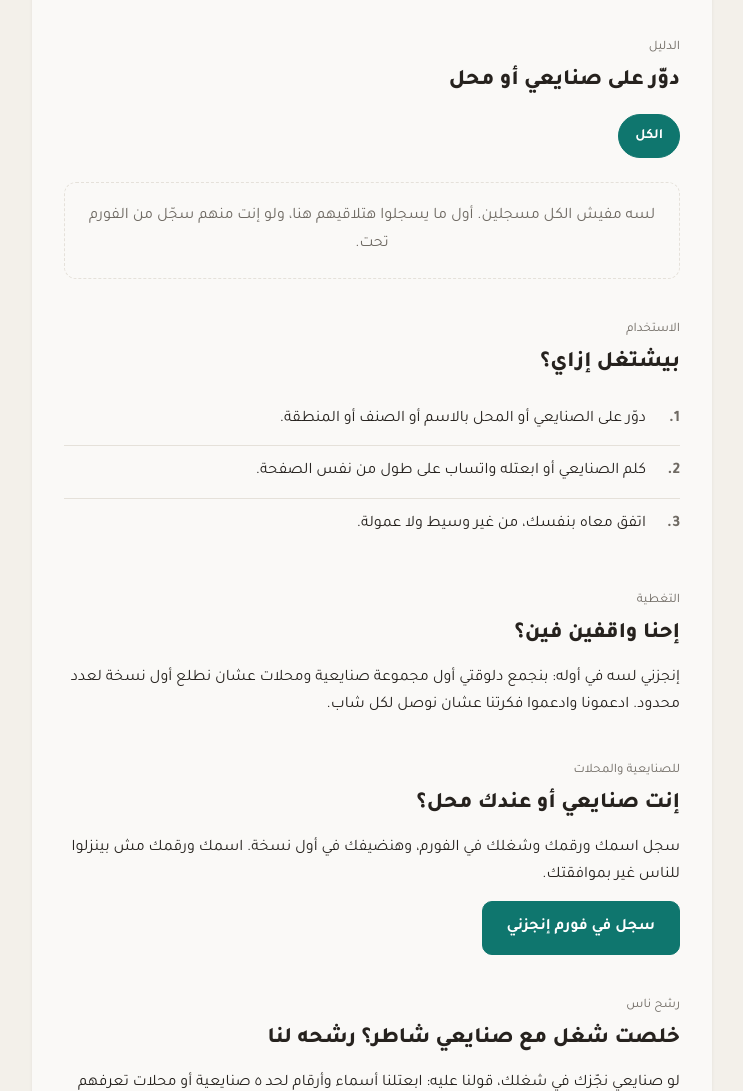
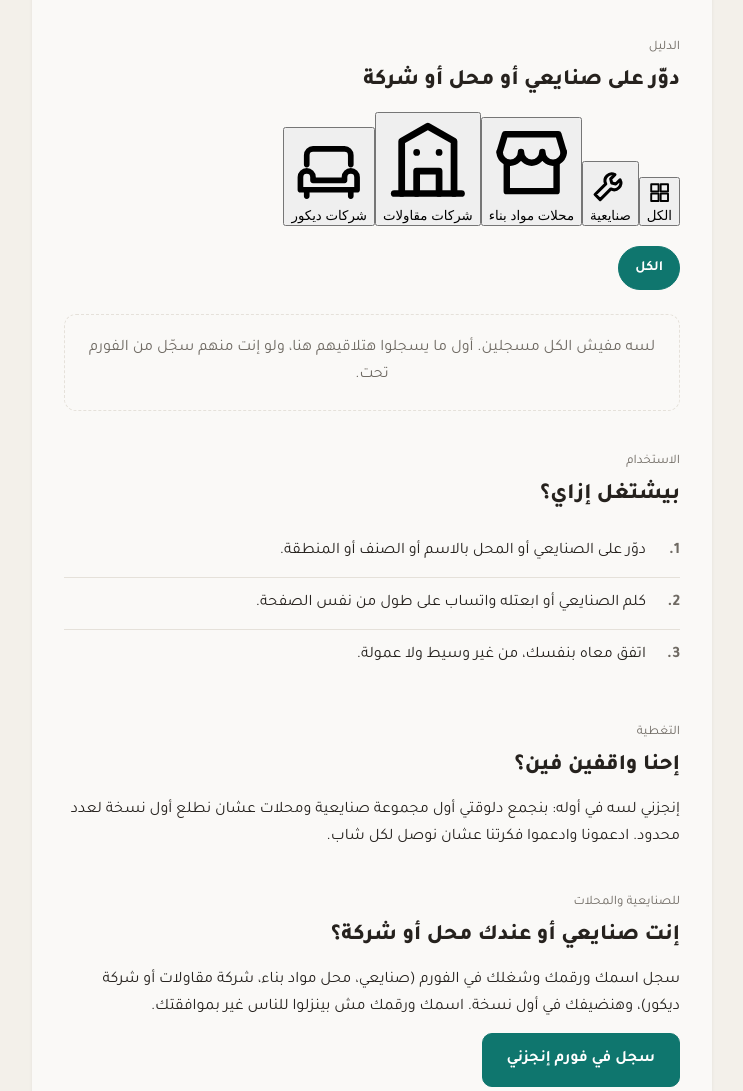
Before and after one commit to almansour-ai/enjezny, a plain HTML site: page index.html in a window 1280 px wide. Shown: the part 1717-2808 px from the top of the page, without its empty margins (268-1011 px from the left). Drawn offline with Linux system fonts and the light colour scheme.

Commit message:
Update index.html

```diff
--- a/index.html
+++ b/index.html
@@ -17,7 +17,7 @@
 <link rel="preconnect" href="https://fonts.googleapis.com">
 <link rel="preconnect" href="https://fonts.gstatic.com" crossorigin>
 <link href="https://fonts.googleapis.com/css2?family=Tajawal:wght@400;700;800&display=swap" rel="stylesheet">
-<link rel="stylesheet" href="style.css?v=18">
+<link rel="stylesheet" href="style.css?v=19">
 </head>
 <body>
 <div class="anj-shell">
@@ -58,9 +58,10 @@
 
     <section class="anj-group" id="directory">
         <p class="anj-label">الدليل</p>
-        <h2 class="anj-heading">دوّر على صنايعي أو محل</h2>
+        <h2 class="anj-heading">دوّر على صنايعي أو محل أو شركة</h2>
         <input id="anj-search" type="search" inputmode="search" autocomplete="off"
             placeholder="دوّر بالاسم أو الصنف أو المنطقة" aria-label="دوّر بالاسم أو الصنف أو المنطقة">
+        <div class="anj-cats" id="anj-cats" role="group" aria-label="القسم"></div>
         <div class="anj-chips" id="anj-chips" role="group" aria-label="الصنف"></div>
         <p class="anj-count" id="anj-count"></p>
         <div class="anj-cards" id="anj-cards"></div>
@@ -85,8 +86,8 @@
 
     <section class="anj-group">
         <p class="anj-label">للصنايعية والمحلات</p>
-        <h2 class="anj-heading">إنت صنايعي أو عندك محل؟</h2>
-        <p class="anj-p">سجل اسمك ورقمك وشغلك في الفورم، وهنضيفك في أول نسخة. اسمك ورقمك مش بينزلوا للناس غير بموافقتك.</p>
+        <h2 class="anj-heading">إنت صنايعي أو عندك محل أو شركة؟</h2>
+        <p class="anj-p">سجل اسمك ورقمك وشغلك في الفورم (صنايعي، محل مواد بناء، شركة مقاولات أو شركة ديكور)، وهنضيفك في أول نسخة. اسمك ورقمك مش بينزلوا للناس غير بموافقتك.</p>
         <p class="anj-p"><a class="anj-btn anj-btn-primary" href="https://tally.so/r/OQ7gNA" target="_blank" rel="noopener">سجل في فورم إنجزني</a></p>
     </section>
 
```
